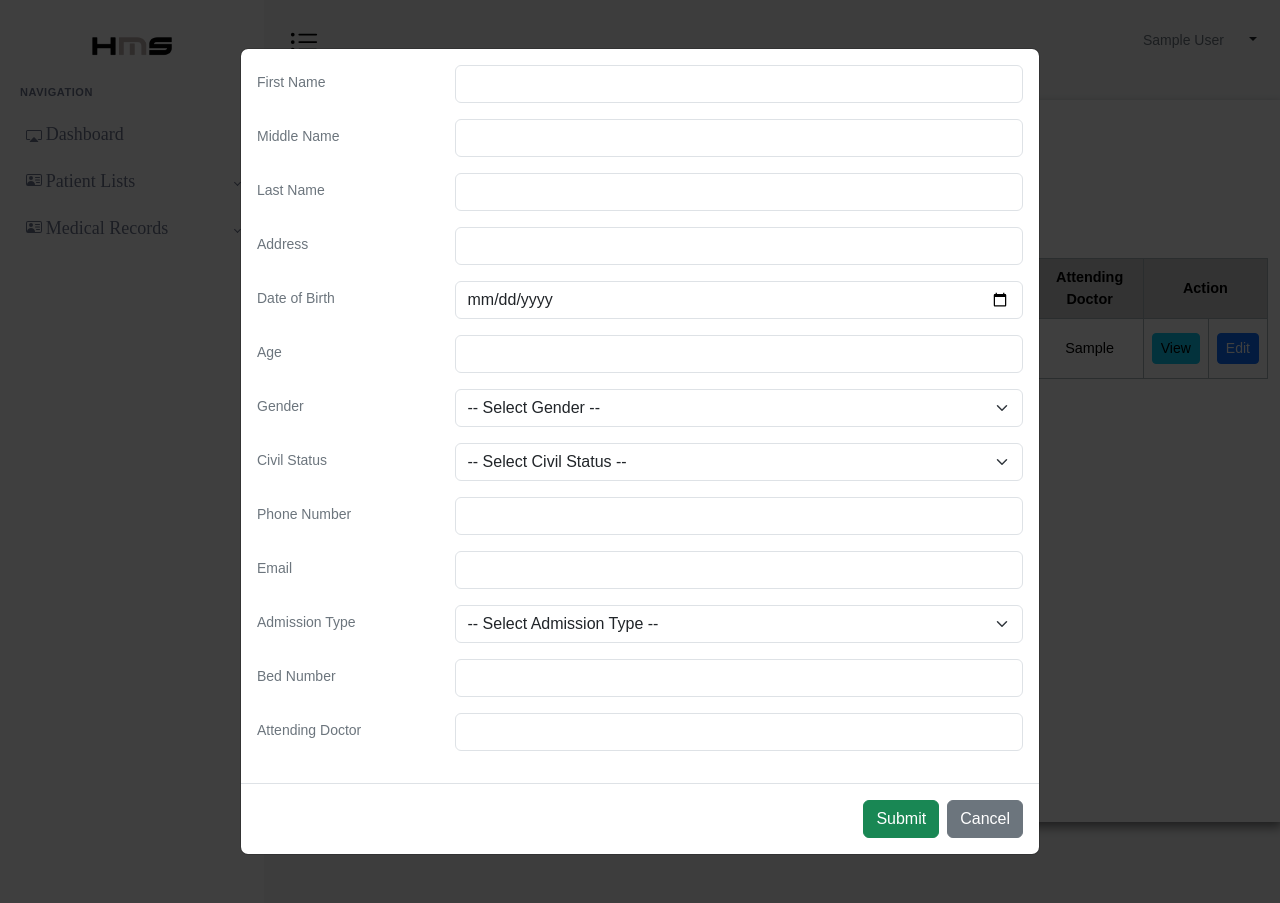
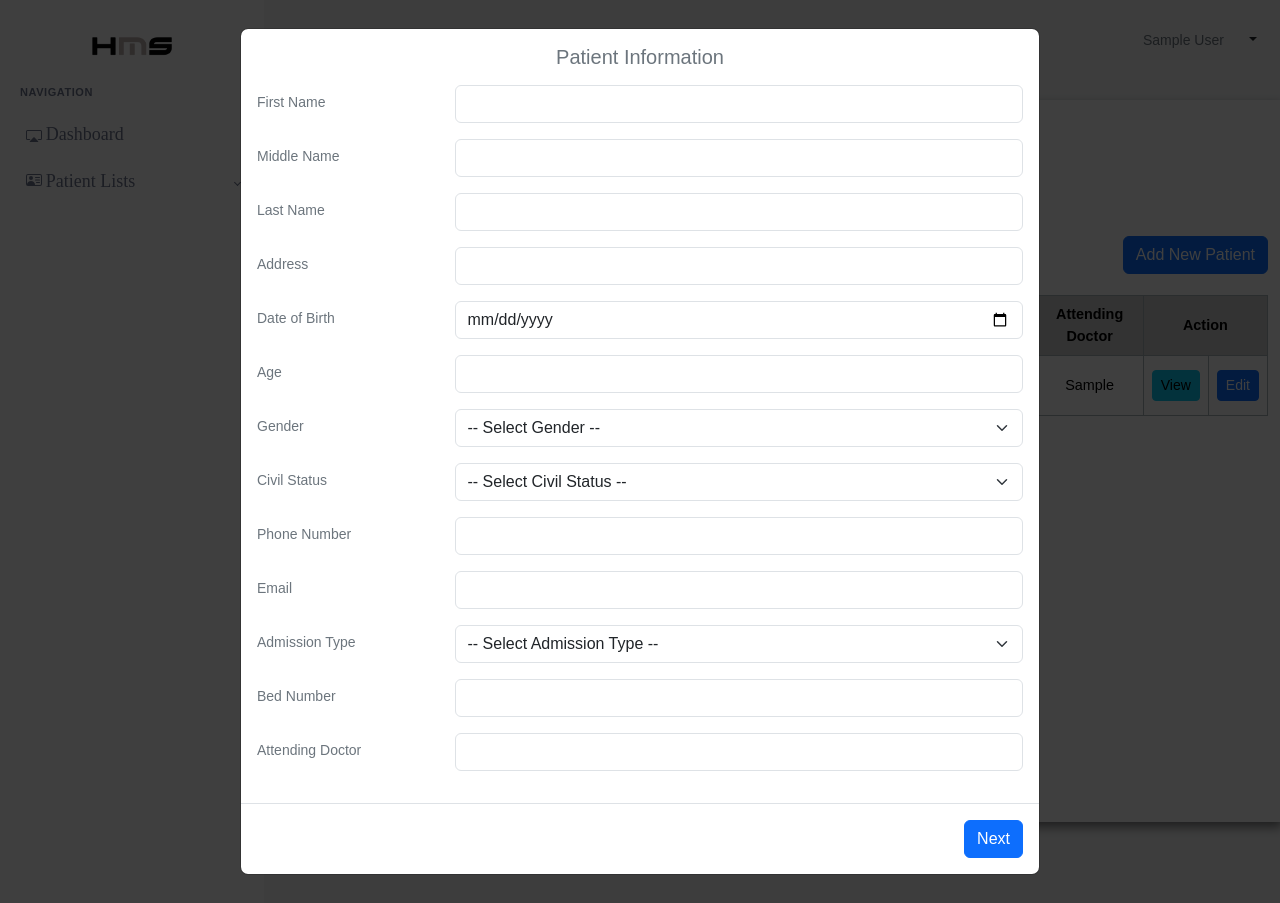
Before and after one commit to Aksel-zxy/HMS-CAPSTONE, a PHP site: the page made by backend/Patient Management/inpatient.php in a window 1280 px wide, after a click on "Add New Patient". Run offline with PHP 8.4, Linux system fonts and the light colour scheme; the visitor is signed in with stand-in values (Sample User, id 1); tables that the repository leaves empty or names only in its code hold one stand-in row (values such as "Sample post"); some libraries are stand-ins or nearby versions.

Commit message:
dagdag kaalaman

```diff
--- /dev/null
+++ b/backend/Patient Management/class/create.php
@@ -0,0 +1,59 @@
+<?php
+include '../../SQL/config.php';
+require_once 'Patient.php';
+
+$patient = new Patient($conn);
+
+if ($_SERVER['REQUEST_METHOD'] == 'POST') {
+    $data = [
+        'fname' => $_POST["fname"],
+        'mname' => $_POST["mname"],
+        'lname' => $_POST["lname"],
+        'address' => $_POST["address"],
+        'age' => $_POST["age"],
+        'dob' => $_POST["dob"],
+        'gender' => $_POST["gender"],
+        'civil_status' => $_POST["civil_status"],
+        'phone_number' => $_POST["phone_number"],
+        'email' => $_POST["email"],
+        'admission_type' => $_POST["admission_type"],
+        'bed_number' => $_POST["bed_number"],
+        'attending_doctor' => $_POST["attending_doctor"] ?? '',
+    ];
+
+    // Start transaction
+    $conn->begin_transaction();
+
+    try {
+        // Insert patient and get new ID
+        $patient_id = $patient->insertPatient($data);
+
+        if (!$patient_id) {
+            throw new Exception("Failed to insert patient");
+        }
+
+        // Insert into medical_records table
+        $stmt = $conn->prepare("
+            INSERT INTO  p_previous_medical_history (patient_id, condition_name, diagnosis_date, notes)
+            VALUES (?, ?, ?, ?, ?)
+        ");
+        $stmt->bind_param(
+            "isss",
+            $patient_id,
+            $_POST['codition_name'],
+            $_POST['diagnosis_dae'],
+            $_POST['notes']
+        );
+        $stmt->execute();
+
+        // Commit transaction
+        $conn->commit();
+
+        header("Location: ../Patient Management/inpatient.php?success=1");
+        exit();
+    } catch (Exception $e) {
+        $conn->rollback();
+        $error = "Failed to add patient and medical record: " . $e->getMessage();
+    }
+}
+?>
--- a/backend/Patient Management/patient.php
+++ b/backend/Patient Management/class/patient.php
@@ -8,7 +8,7 @@ class Patient {
     }
 
     public function getAllPatients() {
-        $sql = "SELECT * FROM patientinfo";
+        $sql = "SELECT * FROM patientinfo where admission_type != 'Outpatient' ORDER BY patient_id DESC";
         $result = $this->conn->query($sql);
 
         if (!$result) {
@@ -26,8 +26,8 @@ class Patient {
     }
 
     public function insertPatient($data) {
-        $stmt = $this->conn->prepare(" INSERT INTO patientinfo (fname, mname, lname, address, age, dob, gender, civil_status, phone_number, email, admission_type, bed_number) VALUES (?, ?,?,?,?,?,?,?, ?,?,?,?)");
-        $stmt->bind_param("ssssissssssi",
+        $stmt = $this->conn->prepare(" INSERT INTO patientinfo (fname, mname, lname, address, age, dob, gender, civil_status, phone_number, email, admission_type, bed_number, attending_doctor) VALUES (?, ?,?,?,?,?,?,?, ?,?,?,?,?)");
+        $stmt->bind_param("ssssisssssssi",
         $data['fname'], $data['mname'], $data['lname'], $data['address'], $data['age'], $data['dob'], $data['gender'], $data['civil_status'], $data['phone_number'],
         $data['email'], $data['admission_type'], $data['bed_number'], $data['attending_doctor']);
 
@@ -41,7 +41,7 @@ class Patient {
      if (!$stmt){
         die("Prepare failed: " . $this->conn->error);
      }
-    $stmt->bind_param("ssssiisssssssi",
+    $stmt->bind_param("ssssisssssssi",
         $data['fname'], $data['mname'], $data['lname'], $data['address'],
         $data['dob'], $data['age'], $data['gender'], $data['civil_status'],
         $data['phone_number'], $data['email'], $data['admission_type'], $data['bed_number'], $data['attending_doctor'],
--- a/backend/Patient Management/icreate.php
+++ b/backend/Patient Management/icreate.php
@@ -1,37 +1,12 @@
 <?php
-include '../../SQL/config.php';
-require_once 'Patient.php';
 
-$patient = new Patient($conn);
-
-if ($_SERVER['REQUEST_METHOD'] == 'POST') {
-    $data = [
-        'fname' => $_POST["fname"],
-        'mname' => $_POST["mname"],
-        'lname' => $_POST["lname"],
-        'address' => $_POST["address"],
-        'age' => $_POST["age"],
-        'dob' => $_POST["dob"],
-        'gender' => $_POST["gender"],
-        'civil_status' => $_POST["civil_status"],
-        'phone_number' => $_POST["phone_number"],
-        'email' => $_POST["email"],
-        'admission_type' => $_POST["admission_type"],
-        'bed_number' => $_POST["bed_number"],
-        'attending_doctor' => $_POST["attending_doctor"] ?? '', // Fallback if not set
-    ];
-
-    if ($patient->insertPatient($data)) {
-        header("Location: ../Patient Management/inpatient.php?success=1");
-        exit();
-    } else {
-        $error = "Failed to add patient.";
-    }
-}
+require_once 'class/Patient.php';
+require_once 'class/create.php';
 ?>
 
 <!DOCTYPE html>
 <html lang="en">
+
 <head>
     <meta charset="UTF-8">
     <title>HMS | Patient Management</title>
@@ -40,10 +15,12 @@ if ($_SERVER['REQUEST_METHOD'] == 'POST') {
     <link rel="stylesheet" href="assets/CSS/super.css">
     <link rel="stylesheet" href="assets/CSS/icreate.css">
 </head>
+
 <body>
 
     <!-- Modal -->
-    <div class="modal fade" id="addPatientModal" tabindex="-1" aria-labelledby="addPatientModalLabel" aria-hidden="true">
+    <div class="modal fade" id="addPatientModal" tabindex="-1" aria-labelledby="addPatientModalLabel"
+        aria-hidden="true">
         <div class="modal-dialog modal-lg modal-dialog-centered">
             <div class="modal-content">
                 <form method="post" action="">
@@ -52,7 +29,11 @@ if ($_SERVER['REQUEST_METHOD'] == 'POST') {
                         <div class="alert alert-danger"><?php echo $error; ?></div>
                         <?php endif; ?>
 
+                        <div class="step" id="step1">
                             <!-- FORM FIELDS -->
+                            <div class="text-center mb-3">
+                                <h5>Patient Information</h5>
+                            </div>
                             <div class="row mb-3">
                                 <label class="col-sm-3 col-form-label">First Name</label>
                                 <div class="col-sm-9">
@@ -163,17 +144,47 @@ if ($_SERVER['REQUEST_METHOD'] == 'POST') {
                                     <input type="text" class="form-control" name="attending_doctor">
                                 </div>
                             </div>
-
                         </div>
 
+                        <div class="row mb-3 d-none" id="step2">
+                            <div class="text-center mb-3">
+                                <h5>Previous Medical History</h5>
+                            </div>
+                            <div class="row mb-3">
+                                <label class="col-sm-3 col-form-label">Condition Name</label>
+                                <div class="col-sm-9">
+                                    <input type="text" class="form-control" name="codition_name" default="N/A">
+                                </div>
+                            </div>
+
+                            <div class="row mb-3">
+                                <label class="col-sm-3 col-form-label">Diagnosis Date</label>
+                                <div class="col-sm-9">
+                                    <input type="date" class="form-control" name="diagnosis_date" default="N/A">
+                                </div>
+                            </div>
+
+                            <div class="row mb-3">
+                                <label class="col-sm-3 col-form-label">Notes</label>
+                                <div class="col-sm-9">
+                                    <input type="text" class="form-control" name="note" default="N/A">
+                                </div>
+                            </div>
+                        </div>
+                    </div>
+
+
+
                     <div class="modal-footer">
-                        <button type="submit" class="btn btn-success">Submit</button>
-                        <button type="button" class="btn btn-secondary" data-bs-dismiss="modal">Cancel</button>
+                        <button type="button" id="prevBtn" class="btn btn-secondary d-none">Back</button>
+                        <button type="button" id="nextBtn" class="btn btn-primary">Next</button>
+                        <button type="submit" id="submitBtn" class="btn btn-success d-none">Submit</button>
                     </div>
                 </form>
             </div>
         </div>
     </div>
+
     <!-- JS Scripts -->
     <script src="assets/Bootstrap/bootstrap.bundle.min.js"></script>
     <script src="assets/Bootstrap/jq.js"></script>
@@ -182,7 +193,7 @@ if ($_SERVER['REQUEST_METHOD'] == 'POST') {
 
     <script>
     // Auto-calculate age when DOB is changed
-    document.getElementById("dob").addEventListener("change", function () {
+    document.getElementById("dob").addEventListener("change", function() {
         const dob = new Date(this.value);
         const today = new Date();
         if (!isNaN(dob.getTime())) {
@@ -196,7 +207,26 @@ if ($_SERVER['REQUEST_METHOD'] == 'POST') {
             document.getElementById("age").value = "";
         }
     });
+
+    let step = 1;
+
+    document.getElementById("nextBtn").addEventListener("click", function() {
+        document.getElementById("step1").classList.add("d-none");
+        document.getElementById("step2").classList.remove("d-none");
+        document.getElementById("nextBtn").classList.add("d-none");
+        document.getElementById("prevBtn").classList.remove("d-none");
+        document.getElementById("submitBtn").classList.remove("d-none");
+    });
+
+    document.getElementById("prevBtn").addEventListener("click", function() {
+        document.getElementById("step2").classList.add("d-none");
+        document.getElementById("step1").classList.remove("d-none");
+        document.getElementById("prevBtn").classList.add("d-none");
+        document.getElementById("submitBtn").classList.add("d-none");
+        document.getElementById("nextBtn").classList.remove("d-none");
+    });
     </script>
 
 </body>
+
 </html>
--- a/backend/Patient Management/inpatient.php
+++ b/backend/Patient Management/inpatient.php
@@ -1,6 +1,6 @@
 <?php
 include '../../SQL/config.php';
-require_once 'patient.php';
+require_once 'class/patient.php';
 
 $patientObj = new Patient($conn);
 $patients = $patientObj->getAllPatients();
@@ -56,21 +56,24 @@ if (!$user) {
             <!----- Sidebar Navigation ----->
 
             <li class="sidebar-item">
-                <a href="admin_dashboard.php" class="sidebar-link" data-bs-toggle="#" data-bs-target="#"
+                <a href="patient_dashboard.php" class="sidebar-link" data-bs-toggle="#" data-bs-target="#"
                     aria-expanded="false" aria-controls="auth">
-                    <svg xmlns="http://www.w3.org/2000/svg" width="16" height="16" fill="currentColor" class="bi bi-cast" viewBox="0 0 16 16">
-                        <path d="m7.646 9.354-3.792 3.792a.5.5 0 0 0 .353.854h7.586a.5.5 0 0 0 .354-.854L8.354 9.354a.5.5 0 0 0-.708 0" />
-                        <path d="M11.414 11H14.5a.5.5 0 0 0 .5-.5v-7a.5.5 0 0 0-.5-.5h-13a.5.5 0 0 0-.5.5v7a.5.5 0 0 0 .5.5h3.086l-1 1H1.5A1.5 1.5 0 0 1 0 10.5v-7A1.5 1.5 0 0 1 1.5 2h13A1.5 1.5 0 0 1 16 3.5v7a1.5 1.5 0 0 1-1.5 1.5h-2.086z" />
+                    <svg xmlns="http://www.w3.org/2000/svg" width="16" height="16" fill="currentColor"
+                        class="bi bi-cast" viewBox="0 0 16 16">
+                        <path
+                            d="m7.646 9.354-3.792 3.792a.5.5 0 0 0 .353.854h7.586a.5.5 0 0 0 .354-.854L8.354 9.354a.5.5 0 0 0-.708 0" />
+                        <path
+                            d="M11.414 11H14.5a.5.5 0 0 0 .5-.5v-7a.5.5 0 0 0-.5-.5h-13a.5.5 0 0 0-.5.5v7a.5.5 0 0 0 .5.5h3.086l-1 1H1.5A1.5 1.5 0 0 1 0 10.5v-7A1.5 1.5 0 0 1 1.5 2h13A1.5 1.5 0 0 1 16 3.5v7a1.5 1.5 0 0 1-1.5 1.5h-2.086z" />
                     </svg>
                     <span style="font-size: 18px;">Dashboard</span>
                 </a>
             </li>
 
             <li class="sidebar-item">
-                <a href="#" class="sidebar-link collapsed has-dropdown" data-bs-toggle="collapse" data-bs-target="#gerald"
-                    aria-expanded="true" aria-controls="auth">
-                    <svg xmlns="http://www.w3.org/2000/svg" width="16" height="16" fill="currentColor" class="bi bi-person-vcard"
-                        viewBox="0 0 16 16" style="margin-bottom: 6px;">
+                <a href="#" class="sidebar-link collapsed has-dropdown" data-bs-toggle="collapse"
+                    data-bs-target="#gerald" aria-expanded="true" aria-controls="auth">
+                    <svg xmlns="http://www.w3.org/2000/svg" width="16" height="16" fill="currentColor"
+                        class="bi bi-person-vcard" viewBox="0 0 16 16" style="margin-bottom: 6px;">
                         <path
                             d="M5 8a2 2 0 1 0 0-4 2 2 0 0 0 0 4m4-2.5a.5.5 0 0 1 .5-.5h4a.5.5 0 0 1 0 1h-4a.5.5 0 0 1-.5-.5M9 8a.5.5 0 0 1 .5-.5h4a.5.5 0 0 1 0 1h-4A.5.5 0 0 1 9 8m1 2.5a.5.5 0 0 1 .5-.5h3a.5.5 0 0 1 0 1h-3a.5.5 0 0 1-.5-.5" />
                         <path
@@ -89,25 +92,7 @@ if (!$user) {
                 </ul>
             </li>
 
-            <li class="sidebar-item">
-                <a href="#" class="sidebar-link collapsed has-dropdown" data-bs-toggle="collapse" data-bs-target="#bert"
-                    aria-expanded="true" aria-controls="auth">
-                    <svg xmlns="http://www.w3.org/2000/svg" width="16" height="16" fill="currentColor" class="bi bi-person-vcard"
-                        viewBox="0 0 16 16" style="margin-bottom: 6px;">
-                        <path
-                            d="M5 8a2 2 0 1 0 0-4 2 2 0 0 0 0 4m4-2.5a.5.5 0 0 1 .5-.5h4a.5.5 0 0 1 0 1h-4a.5.5 0 0 1-.5-.5M9 8a.5.5 0 0 1 .5-.5h4a.5.5 0 0 1 0 1h-4A.5.5 0 0 1 9 8m1 2.5a.5.5 0 0 1 .5-.5h3a.5.5 0 0 1 0 1h-3a.5.5 0 0 1-.5-.5" />
-                        <path
-                            d="M2 2a2 2 0 0 0-2 2v8a2 2 0 0 0 2 2h12a2 2 0 0 0 2-2V4a2 2 0 0 0-2-2zM1 4a1 1 0 0 1 1-1h12a1 1 0 0 1 1 1v8a1 1 0 0 1-1 1H8.96q.04-.245.04-.5C9 10.567 7.21 9 5 9c-2.086 0-3.8 1.398-3.984 3.181A1 1 0 0 1 1 12z" />
-                    </svg>
-                    <span style="font-size: 18px;">Medical Records</span>
-                </a>
 
-                <ul id="bert" class="sidebar-dropdown list-unstyled collapse" data-bs-parent="#sidebar">
-                    <li class="sidebar-item">
-                        <a href="../Patient Management/inpatient.php" class="sidebar-link">Inpatients</a>
-                    </li>
-                </ul>
-            </li>
 
         </aside>
         <!----- End of Sidebar ----->
@@ -116,8 +101,8 @@ if (!$user) {
             <div class="topbar">
                 <div class="toggle">
                     <button class="toggler-btn" type="button">
-                        <svg xmlns="http://www.w3.org/2000/svg" width="30px" height="30px" fill="currentColor" class="bi bi-list-ul"
-                            viewBox="0 0 16 16">
+                        <svg xmlns="http://www.w3.org/2000/svg" width="30px" height="30px" fill="currentColor"
+                            class="bi bi-list-ul" viewBox="0 0 16 16">
                             <path fill-rule="evenodd"
                                 d="M5 11.5a.5.5 0 0 1 .5-.5h9a.5.5 0 0 1 0 1h-9a.5.5 0 0 1-.5-.5m0-4a.5.5 0 0 1 .5-.5h9a.5.5 0 0 1 0 1h-9a.5.5 0 0 1-.5-.5m0-4a.5.5 0 0 1 .5-.5h9a.5.5 0 0 1 0 1h-9a.5.5 0 0 1-.5-.5m-3 1a1 1 0 1 0 0-2 1 1 0 0 0 0 2m0 4a1 1 0 1 0 0-2 1 1 0 0 0 0 2m0 4a1 1 0 1 0 0-2 1 1 0 0 0 0 2" />
                         </svg>
@@ -125,16 +110,21 @@ if (!$user) {
                 </div>
                 <div class="logo">
                     <div class="dropdown d-flex align-items-center">
-                        <span class="username ml-1 me-2"><?php echo $user['fname']; ?> <?php echo $user['lname']; ?></span><!-- Display the logged-in user's name -->
-                        <button class="btn dropdown-toggle" type="button" id="dropdownMenuButton" data-bs-toggle="dropdown" aria-expanded="false">
+                        <span class="username ml-1 me-2"><?php echo $user['fname']; ?>
+                            <?php echo $user['lname']; ?></span><!-- Display the logged-in user's name -->
+                        <button class="btn dropdown-toggle" type="button" id="dropdownMenuButton"
+                            data-bs-toggle="dropdown" aria-expanded="false">
                             <i class="bi bi-person-circle"></i>
                         </button>
-                        <ul class="dropdown-menu" aria-labelledby="dropdownMenuButton" style="min-width: 200px; padding: 10px; border-radius: 5px; box-shadow: 0 4px 6px rgba(0, 0, 0, 0.1); background-color: #fff; color: #333;">
+                        <ul class="dropdown-menu" aria-labelledby="dropdownMenuButton"
+                            style="min-width: 200px; padding: 10px; border-radius: 5px; box-shadow: 0 4px 6px rgba(0, 0, 0, 0.1); background-color: #fff; color: #333;">
                             <li style="margin-bottom: 8px; font-size: 14px; color: #555;">
-                                <span>Welcome <strong style="color: #007bff;"><?php echo $user['lname']; ?></strong>!</span>
+                                <span>Welcome <strong
+                                        style="color: #007bff;"><?php echo $user['lname']; ?></strong>!</span>
                             </li>
                             <li>
-                                <a class="dropdown-item" href="../logout.php" style="font-size: 14px; color: #007bff; text-decoration: none; padding: 8px 12px; border-radius: 4px; transition: background-color 0.3s ease;">
+                                <a class="dropdown-item" href="../logout.php"
+                                    style="font-size: 14px; color: #007bff; text-decoration: none; padding: 8px 12px; border-radius: 4px; transition: background-color 0.3s ease;">
                                     Logout
                                 </a>
                             </li>
@@ -148,9 +138,12 @@ if (!$user) {
                 <div class="tbl_container">
                     <h1>Lists of Inpatients</h1>
                     <!-- Button to trigger modal -->
-<button type="button" class="btn btn-primary" data-bs-toggle="modal" data-bs-target="#addPatientModal">
+                    <div class="d-flex justify-content-end mt-4">
+                        <button type="button" class="btn btn-primary" id="Boton" data-bs-toggle="modal"
+                            data-bs-target="#addPatientModal">
                             Add New Patient
                         </button>
+                    </div>
 
                     <?php include 'icreate.php'; // This includes the modal code ?>
 
```
Also changed, not shown: backend/Patient Management/assets/CSS/iview.css (added, +59 -0 lines), backend/Patient Management/iupdate.php (+51 -23 lines), backend/Patient Management/iview.php (+7 -3 lines), backend/Patient Management/oupdate.php (+51 -24 lines), backend/Patient Management/outpatient.php (+27 -30 lines), backend/Patient Management/oview.php (+6 -2 lines), backend/Patient Management/assets/CSS/list.css (line endings or trailing spaces). Lines whose indentation alone changed are shown as unchanged.
